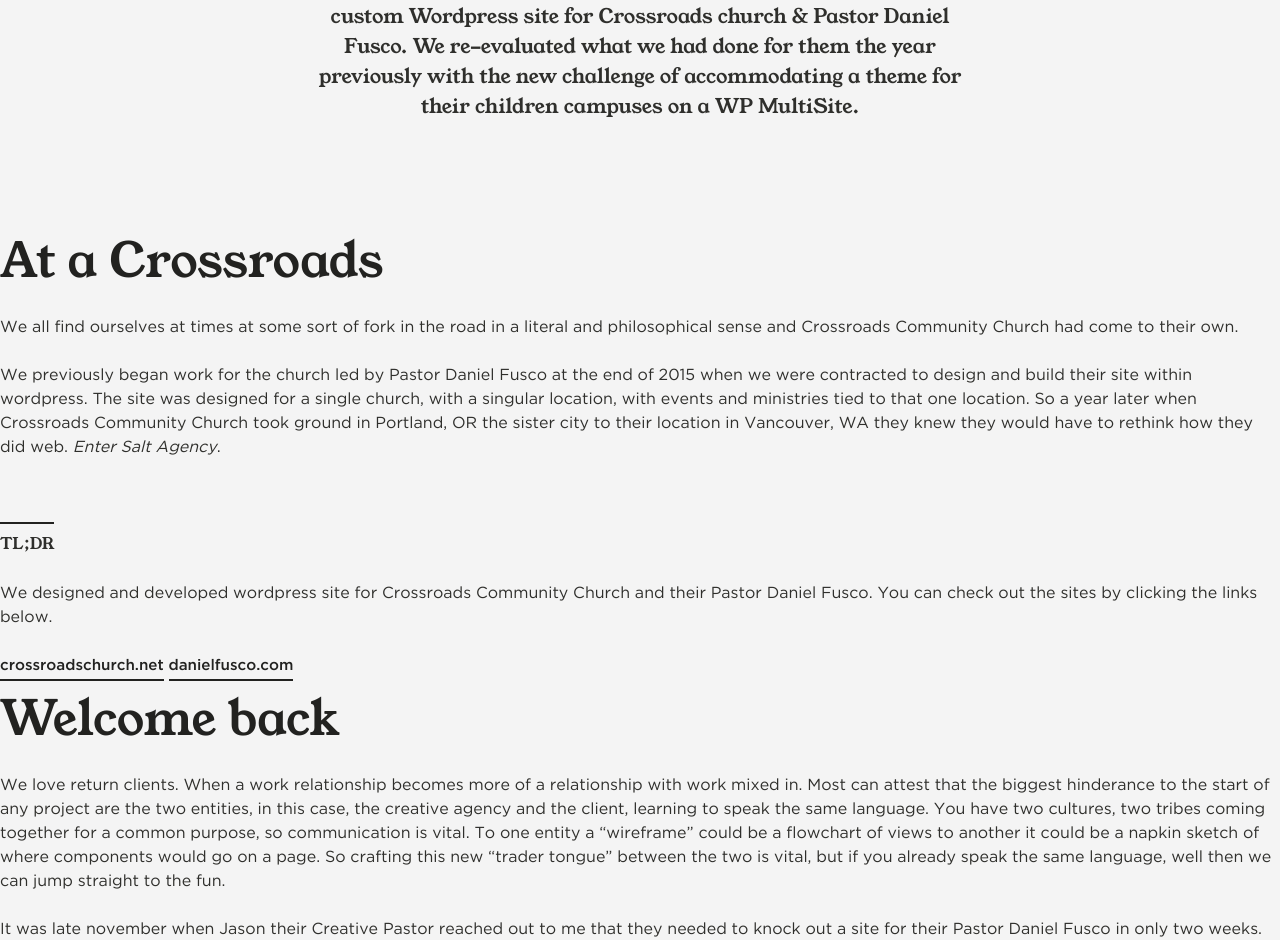
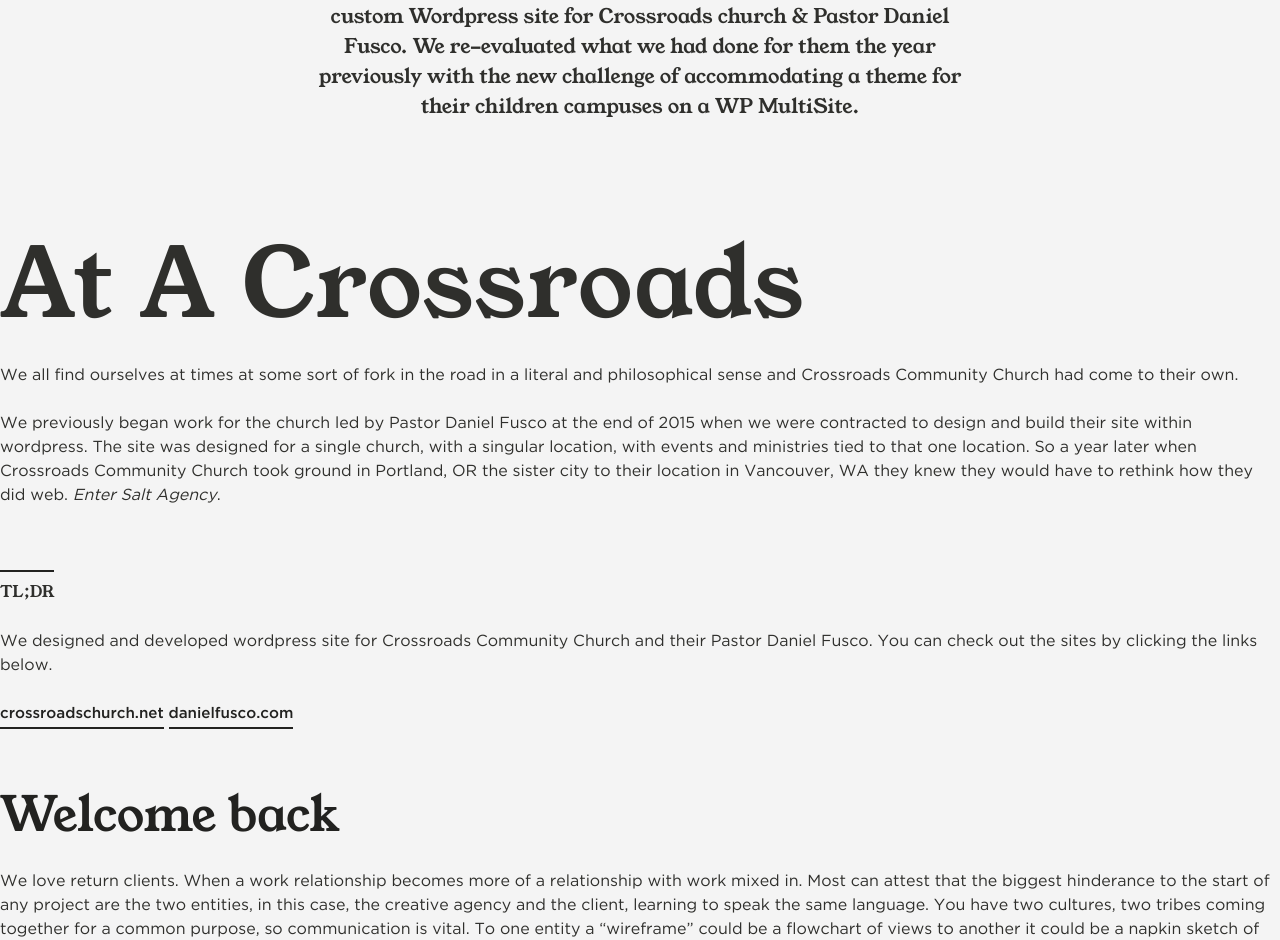
Before and after one commit to devanflaherty/jekyll-salt, a Jekyll site: the page built from _work/crossroads.md, in a window 1280 px wide. Shown: the part 812-1752 px from the top of the page. Built offline with Jekyll 4.4.1, drawn with Linux system fonts in a browser that asks for light colours; nearby versions of some CDN libraries.

Commit message:
Update from Forestry.io - crossroads.md

```diff
--- a/_work/crossroads.md
+++ b/_work/crossroads.md
@@ -23,9 +23,7 @@
 contrast: true
 feature: true
 ---
-
-
-### At a Crossroads
+## At a Crossroads
 
 We all find ourselves at times at some sort of fork in the road in a literal and philosophical sense and Crossroads Community Church had come to their own.
 
@@ -36,7 +34,9 @@
 We designed and developed wordpress site for Crossroads Community Church and their Pastor Daniel Fusco. You can check out the sites by clicking the links below.
 
 <a class="link" href="http://crossroadschurch.net">crossroadschurch.net</a> <a class="link" href="http://danielfusco.com">danielfusco.com</a>
-<br>
+<br><br>
+
+
 
 ### Welcome back
 
```
